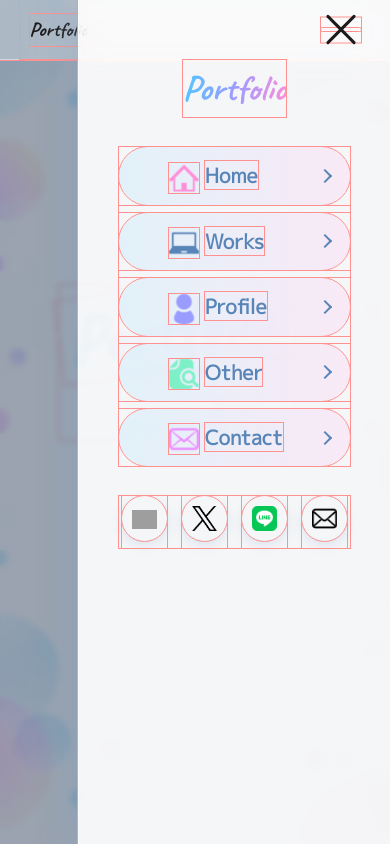
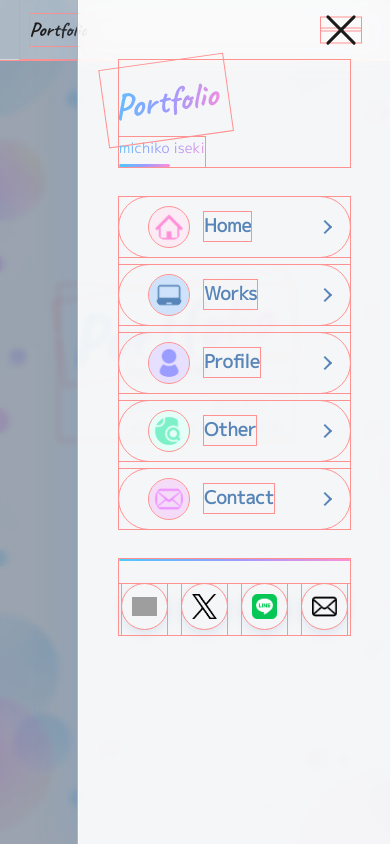
Before and after one commit to sabakan-miso/portfolio_iseki, a website built with Vite: page vite-project/index.html in a window 390 px wide. Both pictures are taken after a click on the button 340 px from the left and 29 px from the top of the page. Shown: the top 844 px of the page. Built offline with nearby package versions, Linux system fonts and the light colour scheme; grey boxes are pictures that could not be loaded.

Commit message:
headerとドロワーメニューとFVの装飾完成

```diff
--- a/vite-project/index.html
+++ b/vite-project/index.html
@@ -42,40 +42,42 @@
         <!-- ドロワーメニュー -->
         <nav id="nav-menu" class="nav-menu">
             <div class="profile-area">
-
                 <h2 class="portfolio">
                   Portfolio
                 </h2>
+                <p class="name">
+                  michiko iseki
+                </p>
             </div>
             <div class="nav-links-area">
                 <ul class="nav-links">
                   <li>
                     <a href="./">
-                      <img src="./src/images/nav-links/home.png" alt="">
+                      <img src="./src/images/nav-links/home.png" class="home-icon" alt="">
                       <span>Home</span>
                     </a>
                   </li>
                   <li>
                     <a href="./#works">
-                      <img src="./src/images/nav-links/works.png" alt="">
+                      <img src="./src/images/nav-links/works.png" class="works-icon" alt="">
                       <span>Works</span>
                     </a>
                   </li>
                   <li>
                     <a href="./#profile">
-                      <img src="./src/images/nav-links/profile.png" alt="">
+                      <img src="./src/images/nav-links/profile.png" class="profile-icon" alt="">
                       <span>Profile</span>
                     </a>
                   </li>
                   <li>
                     <a href="./other">
-                      <img src="./src/images/nav-links/other.png" alt="">
+                      <img src="./src/images/nav-links/other.png" class="other-icon" alt="">
                       <span>Other</span>
                     </a>
                   </li>
                   <li>
                     <a href="./#contact">
-                      <img src="./src/images/nav-links/mail.png" alt="">
+                      <img src="./src/images/nav-links/mail.png" class="contact-icon" alt="">
                       <span>Contact</span>
                     </a>
                   </li>
--- a/vite-project/src/css/common.css
+++ b/vite-project/src/css/common.css
@@ -1,17 +1,23 @@
+/*----------------
+階層構造
+×ボタン       z-index: 200
+ドロワー      z-index: 150
+ヘッダー      z-index: 100
+暗幕          z-index: 90
+FV            z-index: 0～
+----------------*/
+
 /*----------------
   背景を暗くする
 -----------------*/
 body:has(.nav-menu.active)::before{
     content: "";
     position: fixed;
-    top: 0;
-    left: 0;
-    width: 100%;
-    height: 100vh;
+    inset: 0;
     background: rgba(35, 55, 80, 0.45);
     backdrop-filter: blur(3px);
     -webkit-backdrop-filter: blur(3px);
-    z-index: 50;/*----上から4番目----*/
+    z-index: 90;/*----上から4番目----*/
 }
 
 
@@ -108,14 +114,14 @@ header
             top: 50%;
             right: 1rem;
             transform: translateY(-50%);
-            background: none;
+            background: transparent;
             border: none;
             cursor: pointer;
             padding: 0;
             .hamburger-line{
                 display: block;
                 width: 100%;
-                height: 3px;
+                height: 2px;
                 position: absolute;
                 top: 50%;
                 left: 0;
@@ -197,25 +203,15 @@ header
     opacity: 1;
     pointer-events: auto;
 }
-@media screen and (max-width: 768px) {
-    .header-menu{
-        display: none;
-    }
-    .hamburger{
-        display: flex;
-    }
-    .nav-menu{
-        display: flex;
 
-    }
-}
 
 /* ドロワー内の装飾 */
 .profile-area{
+    width: 100%;
     display: flex;
     flex-direction: column;
     justify-content: center;
-    align-items: center;
+    align-items: flex-start;
     margin-bottom: 3rem;
     .portfolio{
         font-family: "Caveat", cursive;
@@ -224,10 +220,34 @@ header
         color: transparent;
         -webkit-background-clip: text;
         background-clip: text;
-        padding: 0;
+        padding: 1rem;
+        transform: rotate(-8deg) translateX(-1.5rem);
 
 
     }
+    .name{
+        position: relative;
+        display: inline-block;
+        background-image: var(--gradient-2);
+        color: transparent;
+        -webkit-background-clip: text;
+        background-clip: text;
+        padding-bottom: 0.7rem;
+        &::after{
+        content: "";
+        display: block;
+        width: 60%;
+        height: 3px;
+        position: absolute;
+        left: 0;
+        bottom: 0;
+
+        background: var(--gradient-line);
+        border-radius: 5px;
+
+        }
+    }
+
 }
 
 .nav-links-area{
@@ -237,38 +257,66 @@ header
         flex-direction: column;
         gap:0.8rem;
         width: 100%;
+        li{
+            width: 100%;
+        }
         a{
-            display: block;
             position: relative;
-
+            display: flex;
+            align-items: center;
+            width: 100%;
             color: var(--color-accent);
-            padding: 1.2rem 2rem 1.2rem 5rem;
+            padding: 1rem 3rem;
             border-radius: 30px;
-            background-image: var(--gradient-3);
-            font-size: 2rem;
+            font-size: 1.8rem;
             transition: color 0.3s ease,
                         transform 0.3s ease;
-            &::after{
+            &::after{   /*----- 矢印 -----*/
                 content: "";
-                display: inline-block;
+                position: absolute;
+                top: 50%;
+                right: 2rem;
                 width: 10px;
                 height: 10px;
                 border-top: 2px solid var(--color-accent);
                 border-right: 2px solid var(--color-accent);
-                position: absolute;
-                right: 2rem;
-                top: 50%;
                 transform: translateY(-50%) rotate(45deg);
+                transition: all 0.3s;
 
             }
+
             &:hover{
                 color: var(--color-accent2);
                 background-image: var(--gradient-3);
                 transform: translateX(5px);
+                 /*----- 矢印もhoverで色変更 -----*/
+                &::after{
+                    border-top: 2px solid var(--color-accent2);
+                    border-right: 2px solid var(--color-accent2);
+                }
             }
             img{
-                width: 30px;
-                height: 30px;
+                width: 40px;
+                height: 40px;
+                margin-right: 1.5rem;
+                border-radius: 50%;
+                padding: 6px;
+                object-fit: contain;
+            }
+            .home-icon{
+                background-color: #faebf5;
+            }
+            .works-icon{
+                background-color: #cee3fb;
+            }
+            .profile-icon{
+                background-color: #e6dffe;
+            }
+            .other-icon{
+                background-color: #e5fff8;
+            }
+            .contact-icon{
+                background-color: #f4dcf9;
             }
         }
     }
@@ -277,8 +325,20 @@ header
  sns
 ---------------*/
 .social-links-area{
+    position: relative;
     margin-top: 3rem;
+    padding-top: 2.5rem;
     width: 100%;
+    &::after{
+        content: "";
+        position: absolute;
+        top: 0;
+        width: 100%;
+        height: 2px;
+        display: block;
+        background-image: var(--gradient-line);
+        border-radius: 5px;
+    }
     .social-links{
         display: flex;
         gap: 1.5rem;
@@ -313,7 +373,21 @@ header
         }
     }
 }
+/*---------------
+ スマホ・タブレット対応
+---------------*/
+@media screen and (max-width: 768px) {
+    .header-menu{
+        display: none;
+    }
+    .hamburger{
+        display: flex;
+    }
+    .nav-menu{
+        display: flex;
 
+    }
+}
 
 
 
```
